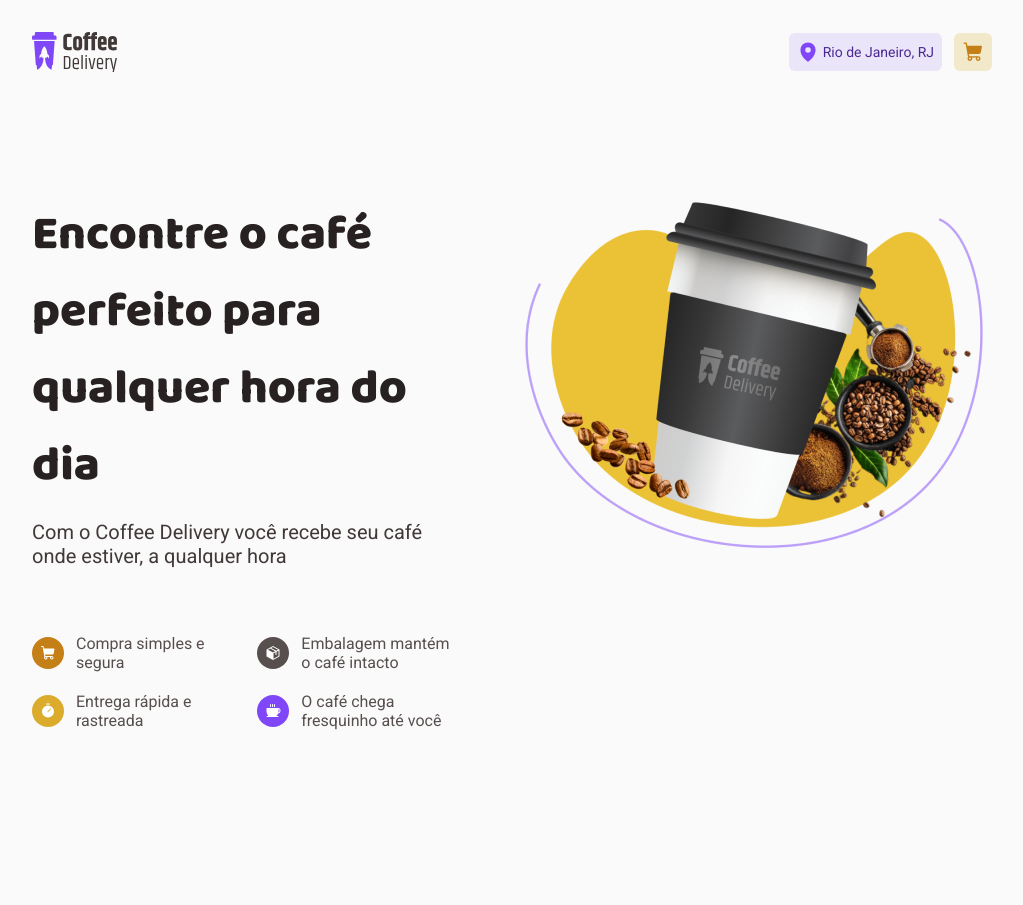
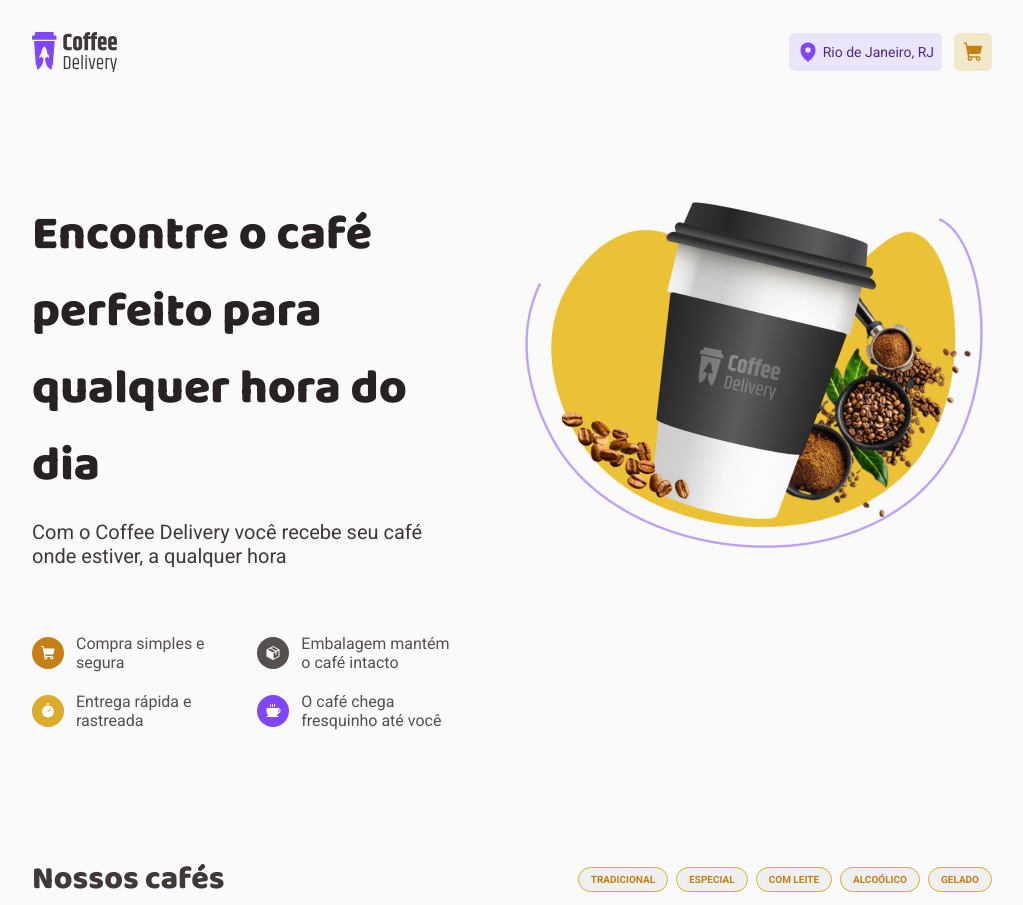
Before and after one commit to GabrielFSoares/coffee-delivery, a React (Vite) app: page / in a window 1280 px wide. Shown: the whole page, without its empty margins (128-1151 px from the left). Before the commit the page ends 822 px from the top, so only its background shows below. Built offline with nearby package versions, Linux system fonts and the light colour scheme.

Commit message:
Header Coffee List

```diff
--- /dev/null
+++ b/src/pages/Home/components/coffee-list/index.tsx
@@ -0,0 +1,18 @@
+import { CoffeeListContainer, CoffeeListHeader } from './styles'
+
+export function CoffeeList() {
+  return (
+    <CoffeeListContainer>
+      <CoffeeListHeader>
+        <h1>Nossos cafés</h1>
+        <nav>
+          <button>TRADICIONAL</button>
+          <button>ESPECIAL</button>
+          <button>COM LEITE</button>
+          <button>ALCOÓLICO</button>
+          <button>GELADO</button>
+        </nav>
+      </CoffeeListHeader>
+    </CoffeeListContainer>
+  )
+}
--- /dev/null
+++ b/src/pages/Home/components/coffee-list/styles.ts
@@ -0,0 +1,41 @@
+import styled from 'styled-components'
+
+export const CoffeeListContainer = styled.div`
+  margin: 0px 10rem;
+  padding-top: 2rem;
+`
+
+export const CoffeeListHeader = styled.header`
+  display: flex;
+  align-items: center;
+  justify-content: space-between;
+
+  h1 {
+    font-size: 2rem;
+    color: ${(props) => props.theme['base-subtitle']};
+  }
+
+  nav {
+    display: flex;
+    align-items: center;
+    gap: 0.5rem;
+
+    button {
+      border: 1px solid ${(props) => props.theme.yellow};
+      border-radius: 100px;
+
+      font-size: 0.625rem;
+      font-weight: 700;
+      color: ${(props) => props.theme['yellow-dark']};
+
+      padding: 0.375rem 0.75rem;
+
+      cursor: pointer;
+
+      :hover {
+        background-color: ${(props) => props.theme.yellow};
+        color: ${(props) => props.theme.white};
+      }
+    }
+  }
+`
--- a/src/pages/Home/index.tsx
+++ b/src/pages/Home/index.tsx
@@ -2,8 +2,11 @@
 import imageHome from '../../assets/Imagem.png'
 import { Coffee, Package, ShoppingCart, Timer } from '@phosphor-icons/react'
 
+import { CoffeeList } from './components/coffee-list'
+
 export function Home() {
   return (
+    <div>
       <HomeContainer>
         <div>
           <h1>Encontre o café perfeito para qualquer hora do dia</h1>
@@ -44,5 +47,8 @@
           <img src={imageHome} alt="imagem" />
         </div>
       </HomeContainer>
+
+      <CoffeeList />
+    </div>
   )
 }
```
Lines whose indentation alone changed are shown as unchanged.
